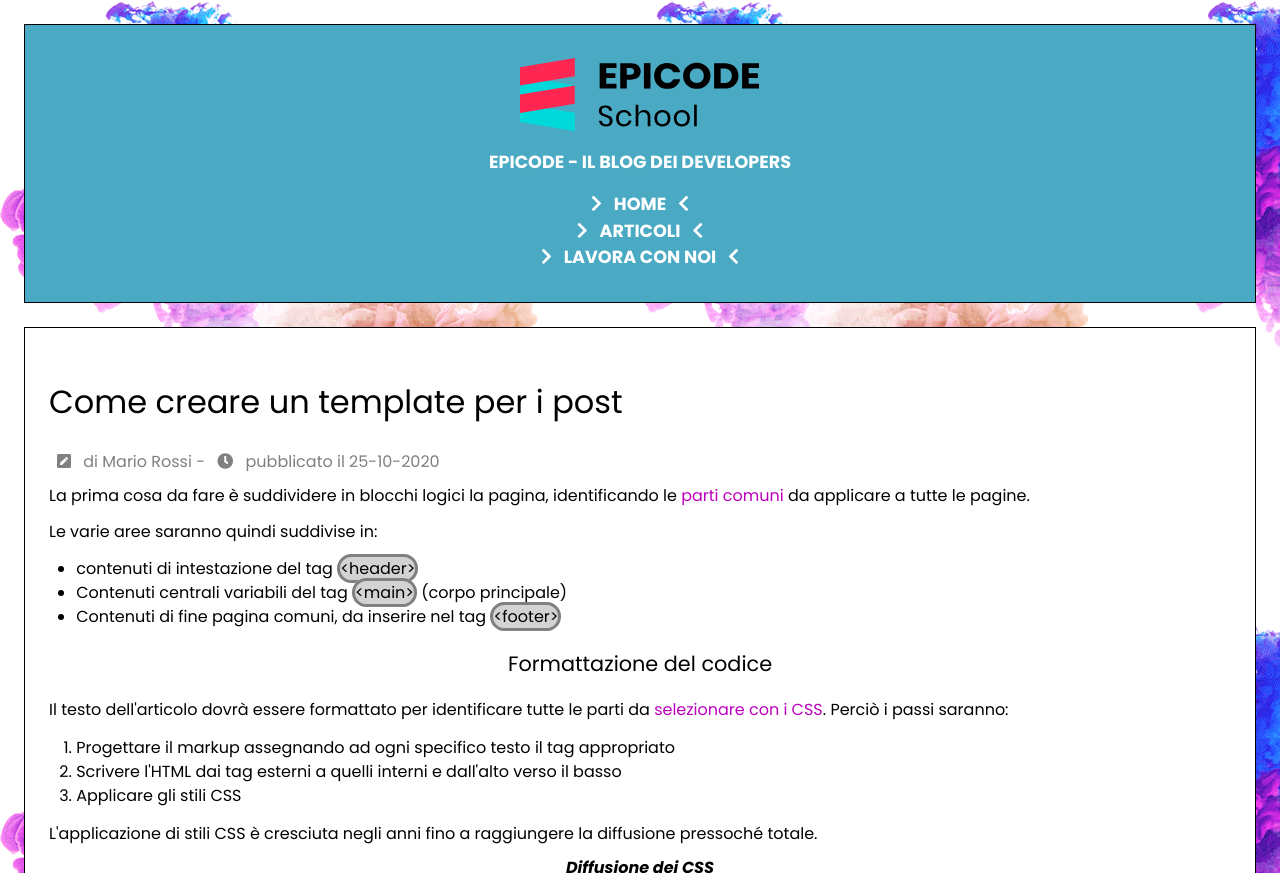
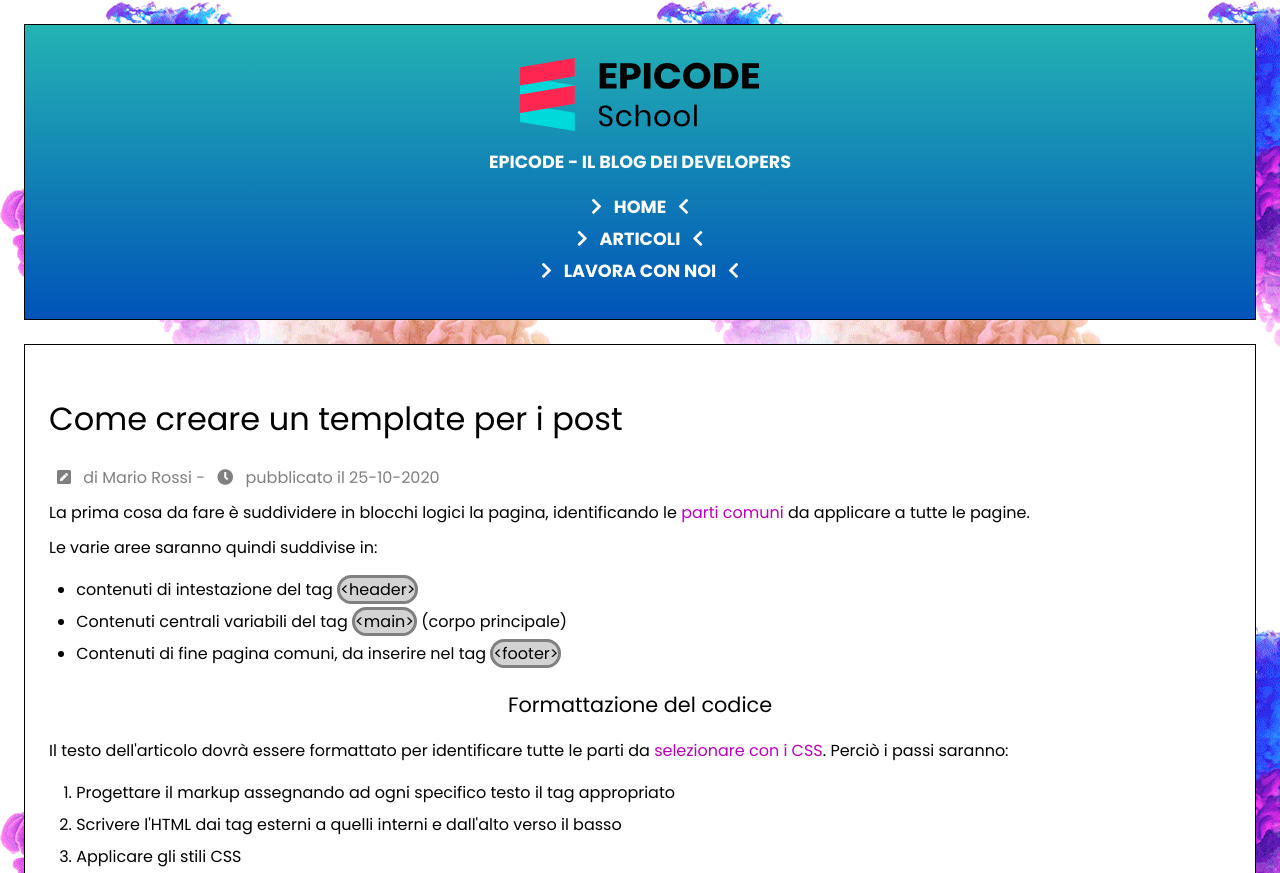
Before and after one commit to rossellamaruccia/FS0525U1W1D4, a plain HTML site: page index.html in a window 1280 px wide. Shown: the top 873 px of the page. Drawn offline with Linux system fonts and the light colour scheme; a web font is replaced by a local one.

Commit message:
corrections: gradient and table properties

```diff
--- a/assets/css/style.css
+++ b/assets/css/style.css
@@ -7,7 +7,12 @@ body {
 
 header,
 footer {
-  background: rgb(74, 170, 196);
+  background: #24b3b3;
+  background: linear-gradient(
+    180deg,
+    rgba(36, 179, 179, 1) 0%,
+    rgba(0, 83, 184, 1) 100%
+  );
   border: 1px black solid;
   padding: 2em 1em;
   margin: 1.5em;
@@ -59,14 +64,15 @@ strong {
 
 ol {
   list-style-type: decimal;
+  line-height: 2em;
 }
 
 ul {
   list-style-type: disc;
+  line-height: 2em;
 }
 
 li {
-  line-height: 1.5em;
   margin-left: 1.7em;
 }
 
@@ -82,7 +88,6 @@ p {
 }
 
 table {
-  display: block;
   width: 100%;
   text-align: center;
   border-bottom: 2px solid rgba(40, 88, 232, 0.781);
@@ -102,7 +107,6 @@ tbody tr:nth-child(even) {
 }
 
 table caption {
-  display: block;
   font-style: italic;
   font-weight: bold;
   text-align: center;
```
